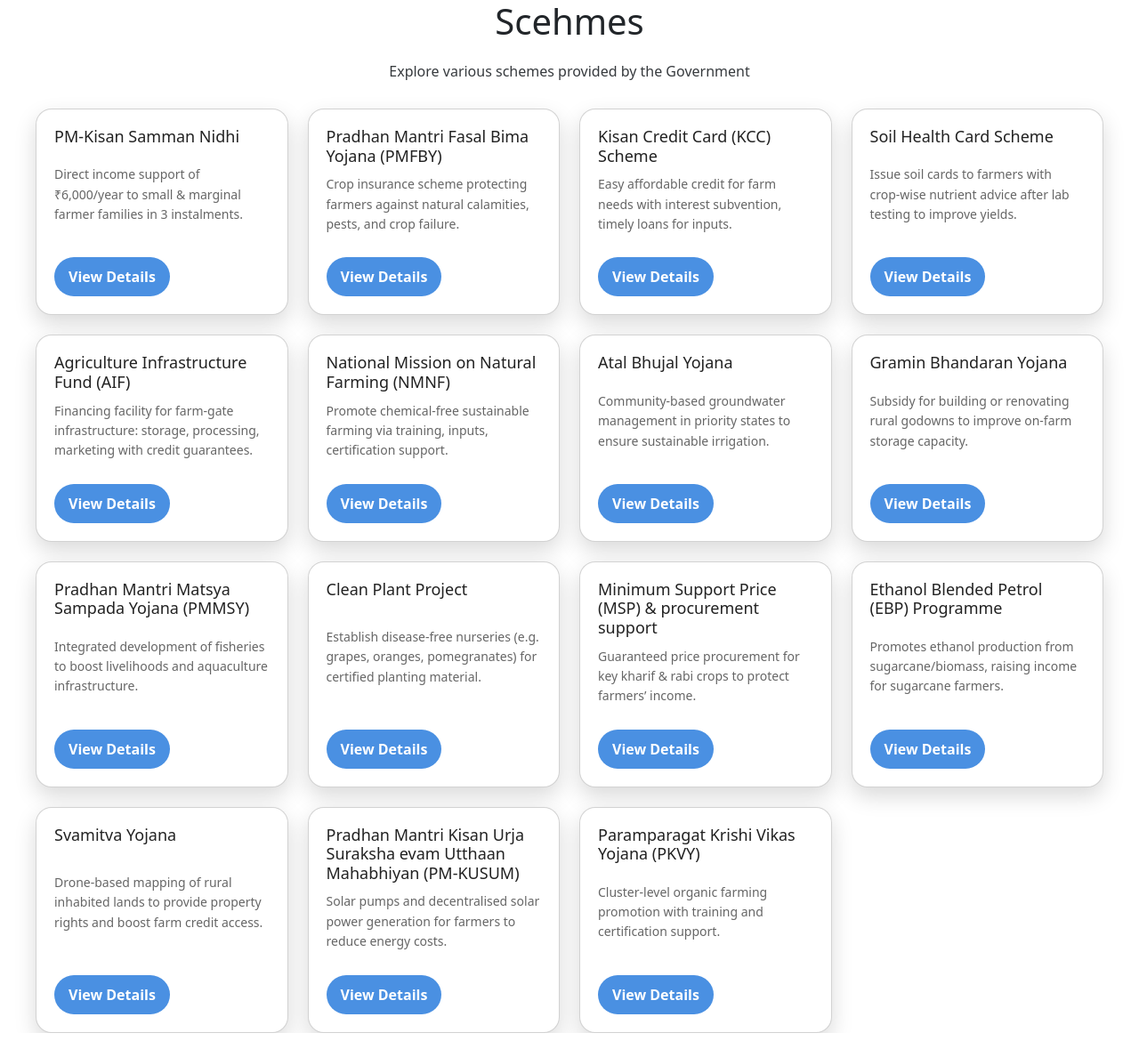
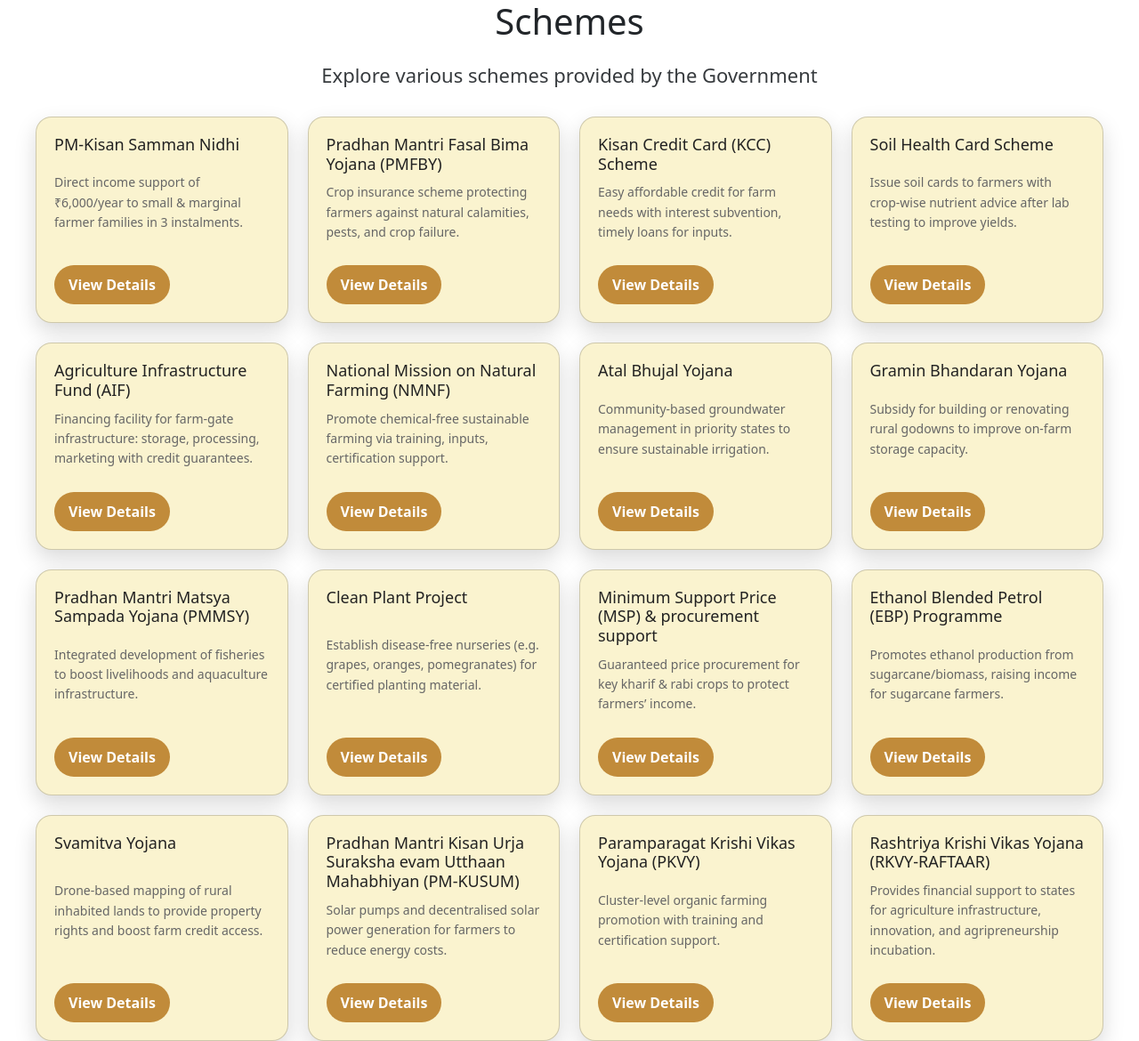
Before and after one commit to JayitaSd/SIH, an Angular app: page /Schemes in a window 1280 px wide. Shown: the whole page at 89% size. Built offline with nearby package versions, Linux system fonts and the light colour scheme.

Commit message:
scheme_pg_ui_done

```diff
--- a/src/app/analysis/schemes/schemes.component.css
+++ b/src/app/analysis/schemes/schemes.component.css
@@ -1,23 +1,29 @@
 body{
-      font-family: Poppins, sans-serif;
-      background: linear-gradient(135deg, #4a90e2 0%, #7f53ac 50%, #647dee 100%);
+  font-family: 'Segoe UI', Tahoma, Geneva, Verdana, sans-serif;
   min-height:100vh;
-      margin:0;
+  margin: 0;
   padding:40px 18px;
-      color:#fff;
 }
-    h1{ text-align:center; margin-bottom:20px; }
-    .subtitle{ text-align:center; margin-bottom:30px; opacity:0.9; }
+h1{
+  text-align:center;
+  margin-bottom:20px;
+}
+.subtitle{
+  font-size: 22px;
 
+  text-align:center;
+  margin-bottom:30px;
+  opacity:0.9;
+}
 .cards{
   width:min(1200px,100%);
-      margin:auto;
+  margin: auto;
   display:grid;
   grid-template-columns: repeat(auto-fit, minmax(280px, 1fr));
   gap:22px;
 }
 .card{
-      background:#fff;
+  background: #faf3cfff;
   color:#222;
   border-radius:18px;
   box-shadow:0 10px 24px rgba(0,0,0,.15);
@@ -26,15 +32,24 @@ body{
   flex-direction:column;
   justify-content:space-between;
 }
-    .card h2{ font-size:18px; margin-bottom:10px; }
-    .meta{ font-size:14px; color:#666; line-height:1.6; }
+.card h2{
+  font-size:18px;
+  margin-bottom:10px;
+}
+.meta{
+  font-size:14px;
+  color: #666;
+  line-height:1.6;
+}
 .btn{
-      background:#4a90e2;
-      color:#fff;
-      border:none;
+  background: #c18b3aff;
+  border: none;
   border-radius:999px;
   padding:10px 16px;
   cursor:pointer;
   font-weight:600;
   margin-top:10px;
 }
+.btn:hover{
+  background: #a67300ff;
+}
--- a/src/app/analysis/schemes/schemes.component.html
+++ b/src/app/analysis/schemes/schemes.component.html
@@ -1,4 +1,4 @@
-<h1>Scehmes</h1>
+<h1>Schemes</h1>
   <p class="subtitle">Explore various schemes provided by the Government</p>
 
   <div class="cards">
--- a/src/app/analysis/schemes/schemes.component.ts
+++ b/src/app/analysis/schemes/schemes.component.ts
@@ -81,6 +81,11 @@ export class SchemesComponent {
     "title": "Paramparagat Krishi Vikas Yojana (PKVY)",
     "description": "Cluster-level organic farming promotion with training and certification support.",
     "link": "https://agricoop.nic.in"
+  },
+  {
+    title: "Rashtriya Krishi Vikas Yojana (RKVY-RAFTAAR)",
+    description: "Provides financial support to states for agriculture infrastructure, innovation, and agripreneurship incubation.",
+    link: "https://rkvy.nic.in"
   }
 ];
 }
```
Lines whose indentation alone changed are shown as unchanged.
